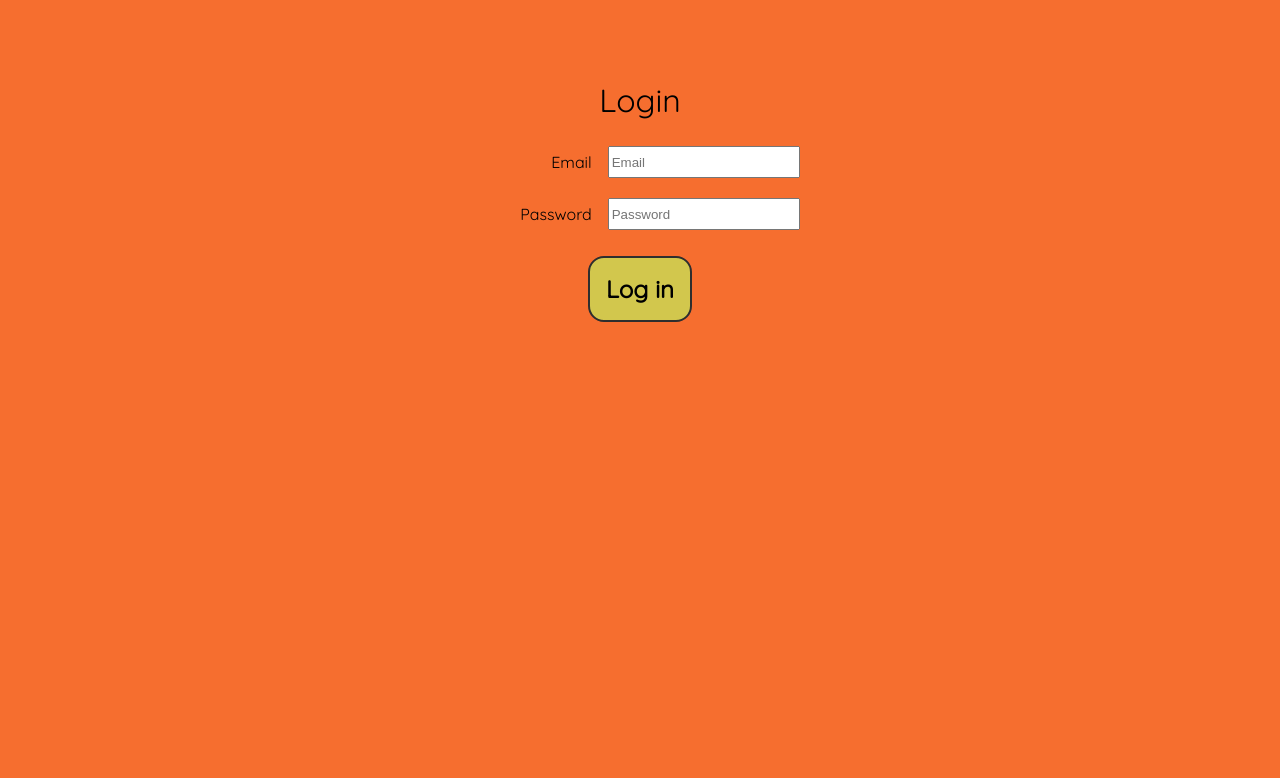
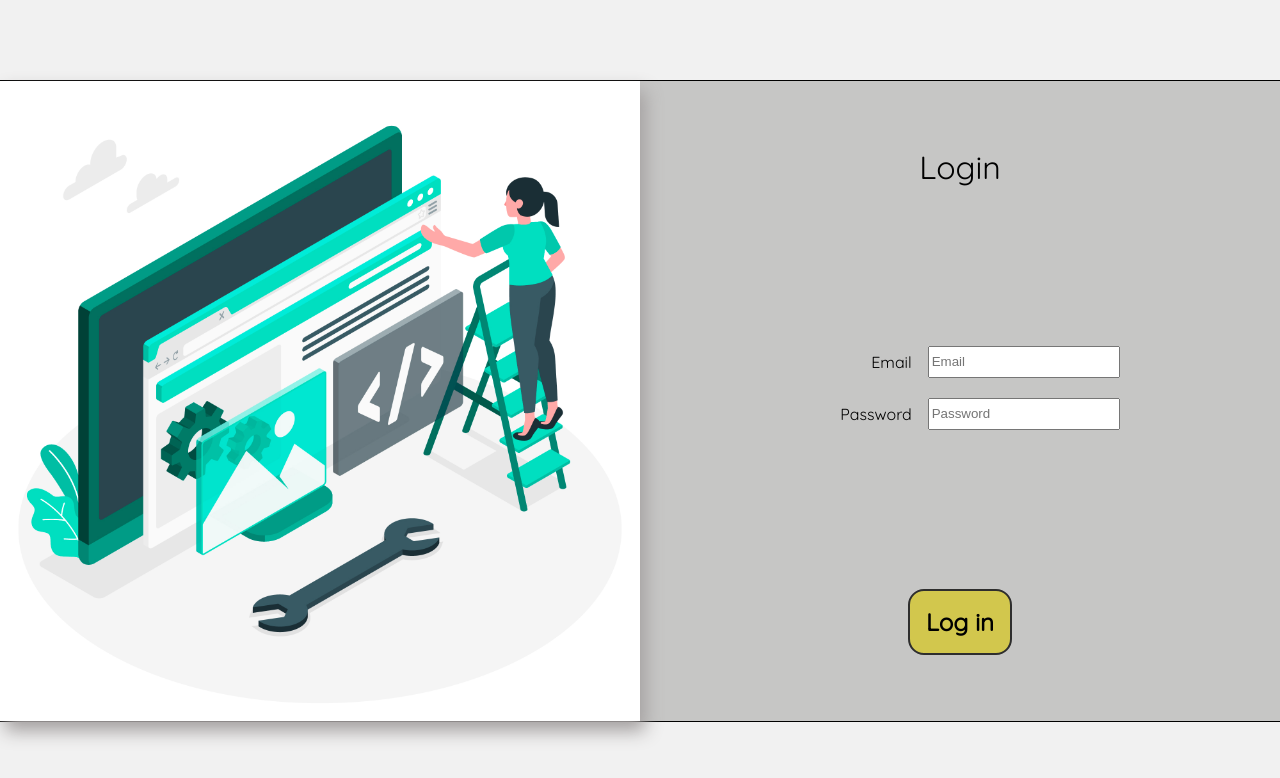
Before and after one commit to hieudku/BUMBLEBEE-Web-Design---Assignment-2-Interaction-Design, a plain HTML site: page pages/login/login.html in a window 1280 px wide. Drawn offline with Linux system fonts and the light colour scheme; a web font is replaced by a local one.

Commit message:
Updated Login page

```diff
--- a/pages/login/login.css
+++ b/pages/login/login.css
@@ -10,9 +10,11 @@ html {
 body {
     display: flex;
     flex-direction: column;
+    justify-content: center;
+    align-items: center;
     margin: 0;
     padding: 0;
-    background-color: #f66e2f;
+    background-color:#f1f1f1;
     font-family: 'Quicksand', sans-serif;
     }
 #form-ul {
@@ -23,12 +25,14 @@ body {
     list-style: none;
     }
 #section {
-    margin-top: 5rem;
+    background-color: #c6c6c5;
+    width: 40rem;
+    height: 40rem;
     display: flex;
     flex-direction: column;
     justify-content: space-around;
     align-items: center;
-    max-height: 42rem;
+
     }
 .input {
     height: 2rem;
@@ -55,3 +59,16 @@ body {
 #text2 {
     font-size: 2rem;
 }
+#form-img {
+    background-size: cover;
+    width: auto;
+    height: 40rem;
+    filter: drop-shadow(5px 10px 9px #a39f9f);
+}
+#login {
+    display: flex;
+    justify-content: center;
+    align-items: center;
+    border: solid black 1px;
+    margin-top: 5rem;
+}
--- a/pages/login/login.html
+++ b/pages/login/login.html
@@ -11,7 +11,8 @@
     <header>
 
     </header>
-
+    <div id="login">
+        <img id="form-img" src="/img/3143931.jpg">
         <section id="section">
             <div id="text2">Login</div>
             <div id="form">
@@ -36,7 +37,7 @@
             </div>
             <button id="btn"><strong>Log in</strong></button>
         </section>
-
+    </div>
 
     <footer>
 
--- a/style.css
+++ b/style.css
@@ -94,6 +94,7 @@ a:hover {
     }
 /*Header content only*/
 header {
+    position: sticky;
     background-color: #f66e2f;
     color:#2e2e2e;
     font-family: 'Quicksand', sans-serif;
```
Also changed, not shown: img/3143931.jpg (added), img/balazs-ketyi-KvoMDHvCttg-unsplash.jpg (added), 1 other file. Lines whose indentation alone changed are shown as unchanged.
